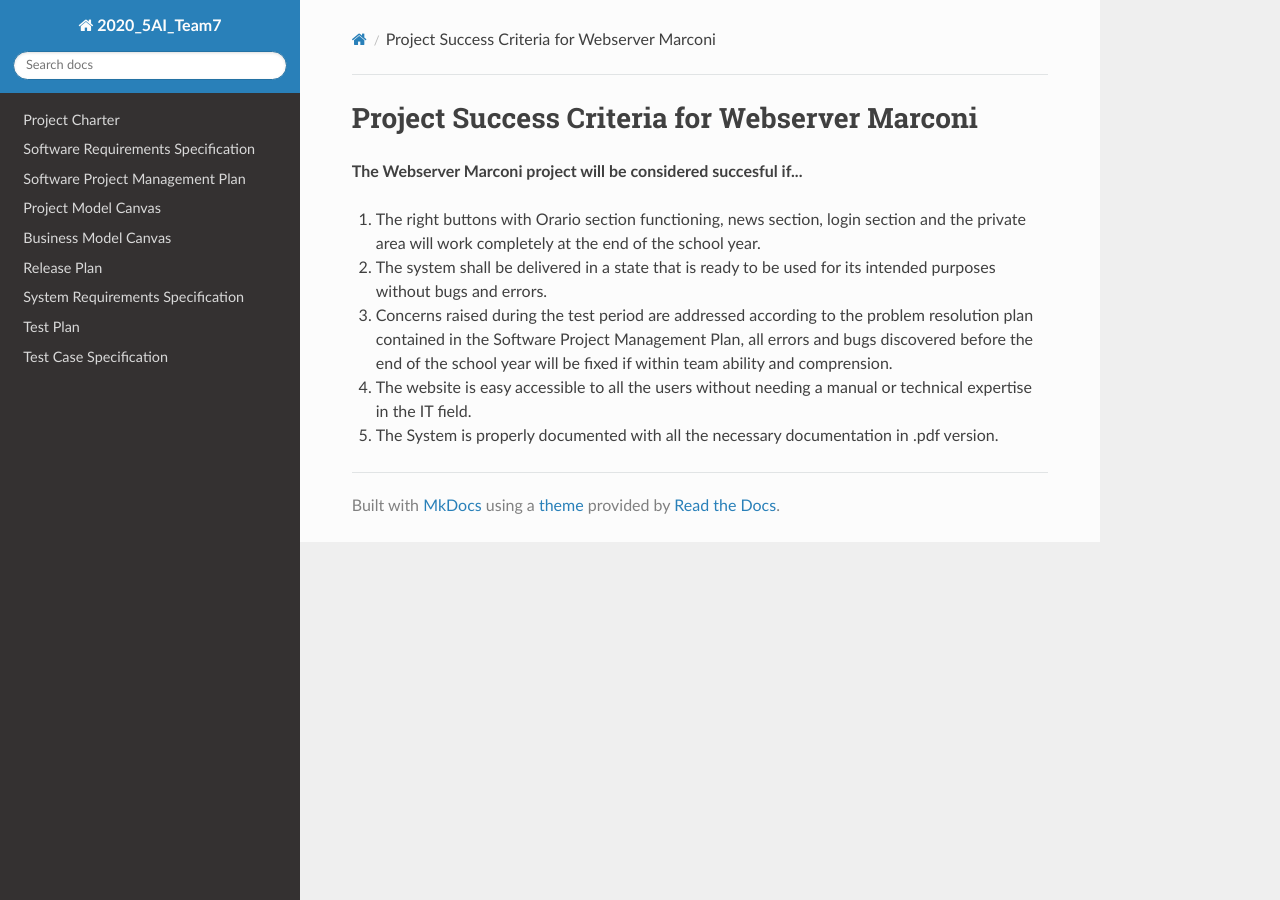
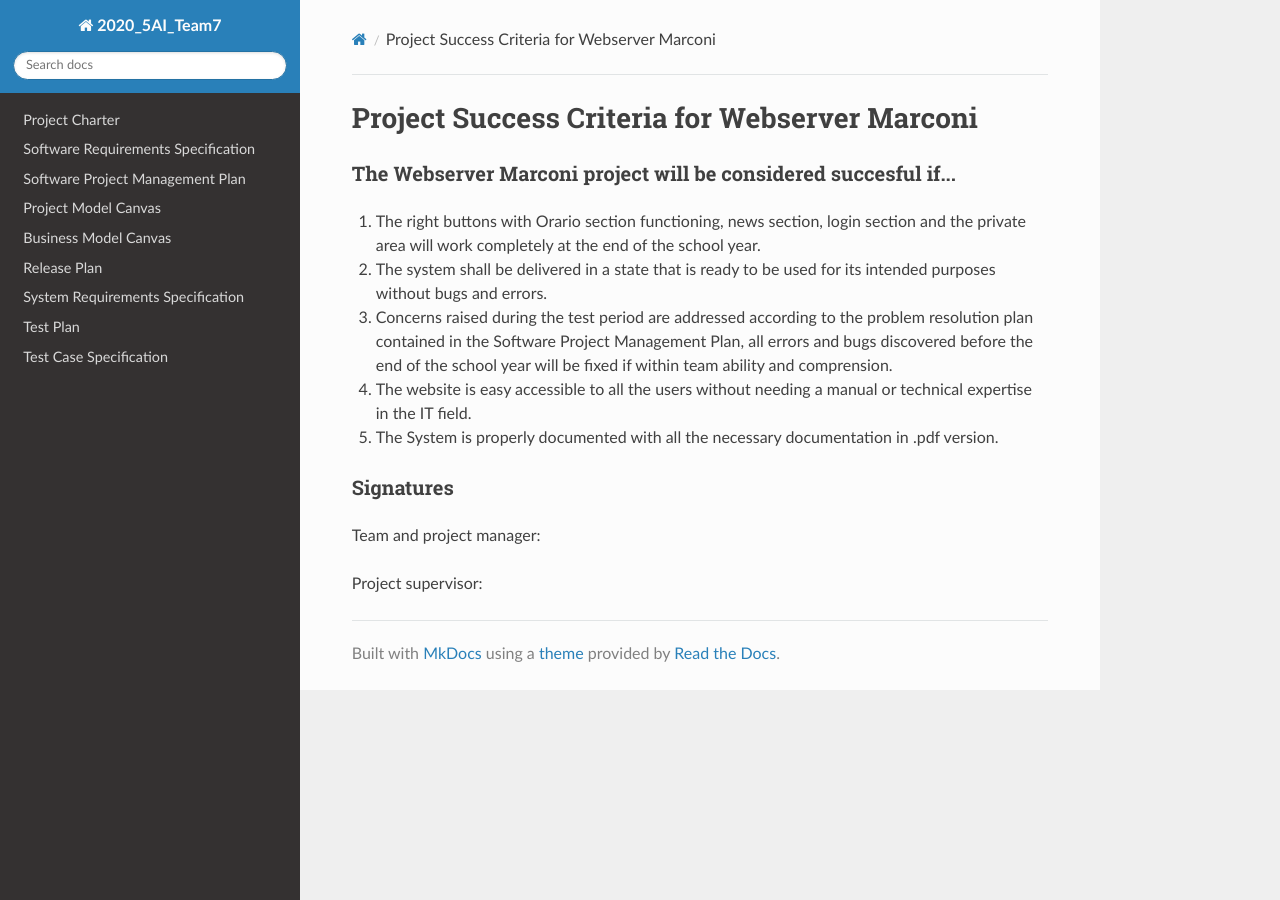
Before and after one commit to Fr0stBob/2020-5Ai-team7-Corsi, an MkDocs documentation site: the page built from docs/Project Success Criteria.md, in a window 1280 px wide. Built offline with MkDocs 1.6.1, drawn with Linux system fonts in a browser that asks for light colours; nearby versions of some CDN libraries.

Commit message:
Update Project Success Criteria.md

```diff
--- a/docs/Project Success Criteria.md
+++ b/docs/Project Success Criteria.md
@@ -1,6 +1,6 @@
 # Project Success Criteria for Webserver Marconi
 
-**The Webserver Marconi project will be considered succesful if...**
+### The Webserver Marconi project will be considered succesful if...
 
 1. The right buttons with Orario section functioning, news section, login section and the private area will work completely at the end of the school year.
 
@@ -11,3 +11,9 @@
 4. The website is easy accessible to all the users without needing a manual or technical expertise in the IT field.
 
 5. The System is properly documented with all the necessary documentation in .pdf version.
+
+### Signatures
+
+Team and project manager:
+
+Project supervisor:
```
